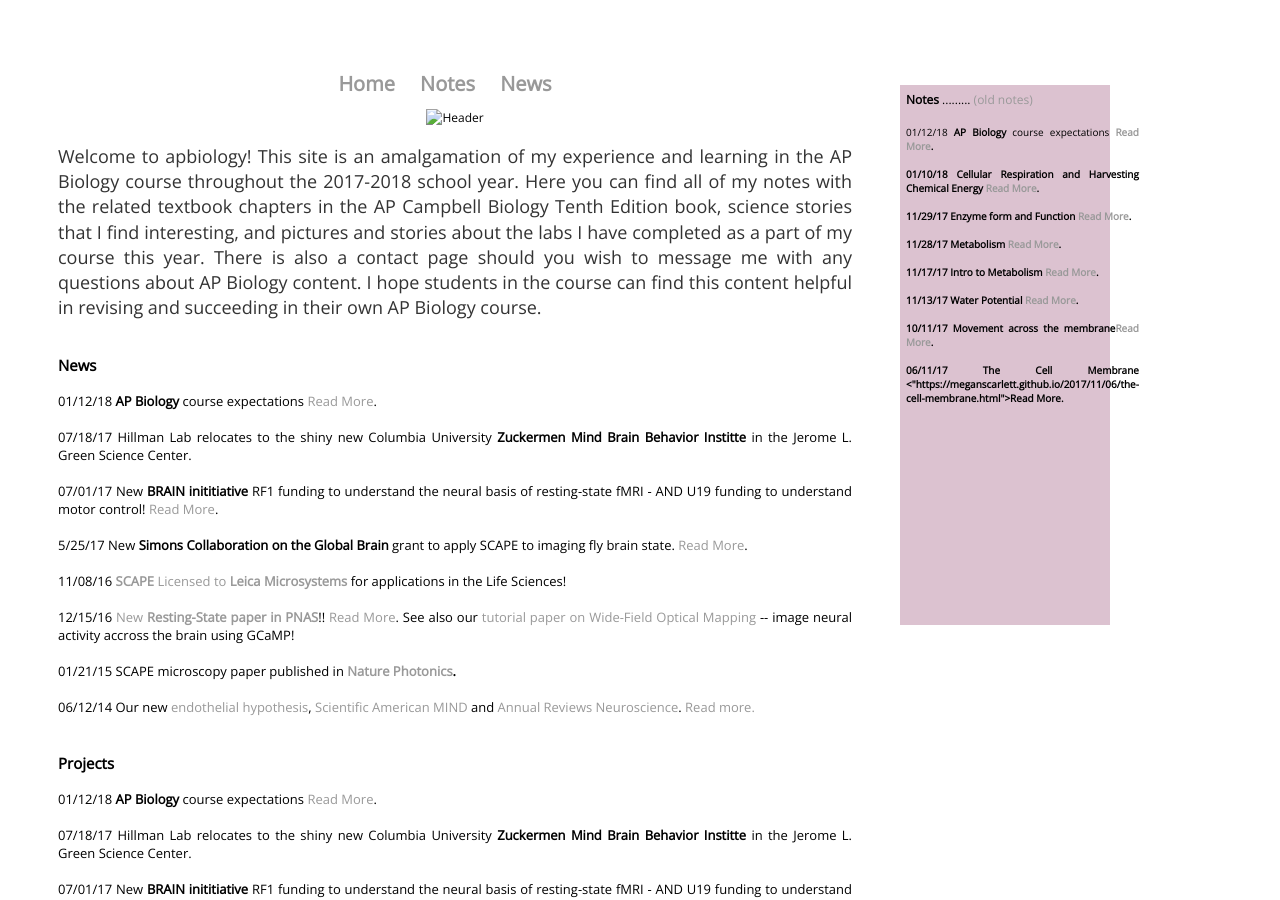
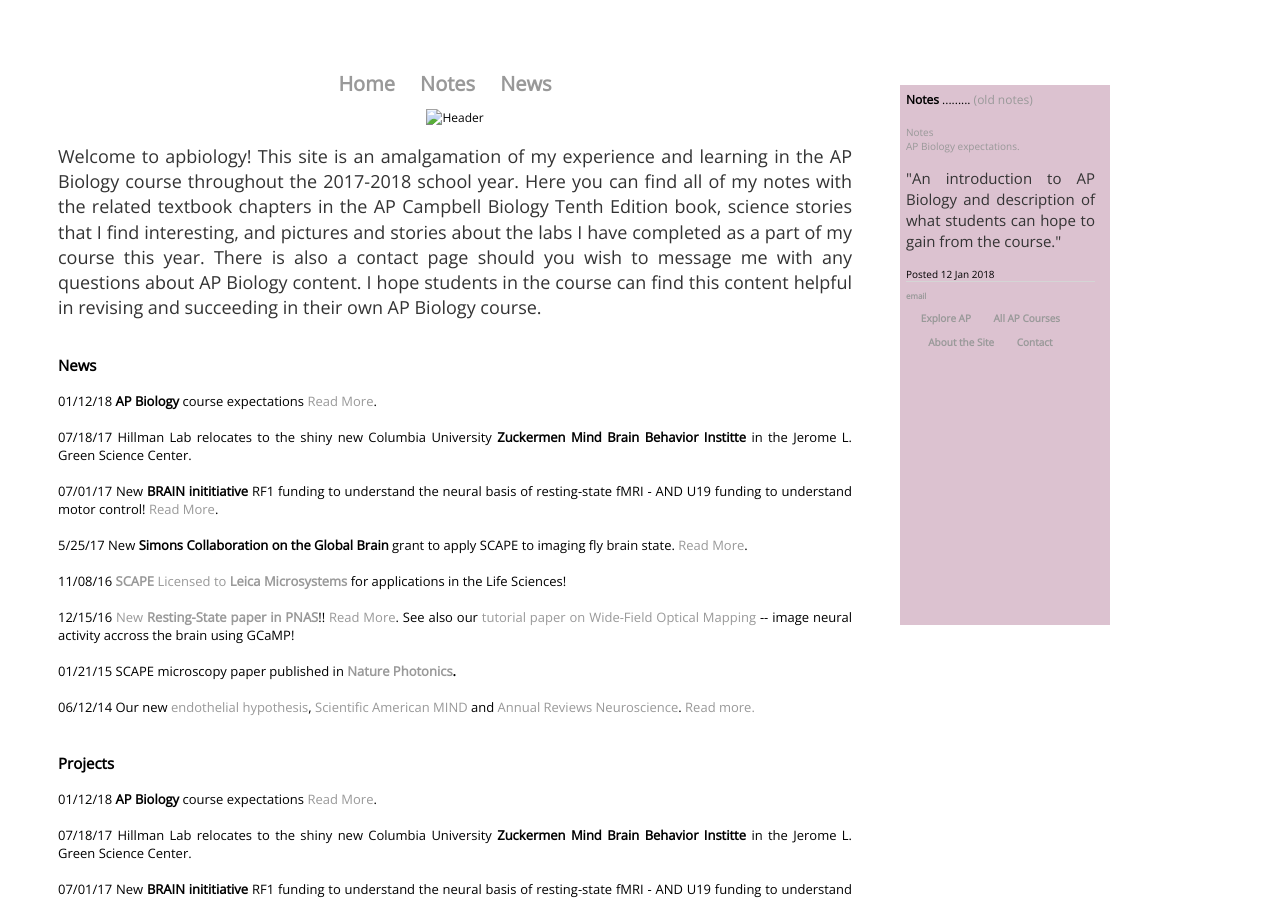
Before and after one commit to meganscarlett/meganscarlett.github.io, a Jekyll site: the page built from index.html, in a window 1280 px wide and 900 px high. Built offline with Jekyll 4.4.1, drawn with Linux system fonts in a browser that asks for light colours.

Commit message:
Update index.html

```diff
--- a/index.html
+++ b/index.html
@@ -91,36 +91,28 @@ I hope students in the course can find this content helpful in revising and succ
 	<td width="189" ><div style="font-size: 12px; color="#2D386A"><b>Notes</b></span><span class="style17"> .........  <span class="style11"><a href="/_posts.html">(old notes)</a><br>
                     <br>
                   <div style="font-size: 10px">
-
-                    01/12/18 <strong> AP Biology </strong>course expectations<strong> <a href="https://meganscarlett.github.io/2018/01/11/ap-biology-course-expectations.html">Read More</a>.</span><span class="style17"><br>
-                    <br>
-                      </span><span class="style3"> 01/10/18 Cellular Respiration and <strong>Harvesting Chemical Energy</strong> <a href="https://meganscarlett.github.io/2018/01/10/cellular-respiration-and-harvesting-chemical-energy.html">Read More</a>.</span><span class="style17"><br>
-                    <br>
-                      </span><span class="style3"> 11/29/17 Enzyme form <strong>and Function</strong> <a href="https://meganscarlett.github.io/2017/11/29/enzyme-form-and-function.html">Read More</a>. </span><span class="style17"><br>
-                    <br>
-                    </span><span class="style3"> 11/28/17 Metabolism <strong> <a href="https://meganscarlett.github.io/2017/11/28/metabolism.html">Read More</a>.</span><span class="style17"><br>
-                    <br>
-                    </span><span class="style3"> 11/17/17 Intro to Metabolism <strong> <a href="https://meganscarlett.github.io/2017/11/17/intro-to-metabolism.html">Read More</a>.</span><span class="style17"><br>
-                    <br>
-                     </span><span class="style3"> 11/13/17 Water Potential <strong> <a href="https://meganscarlett.github.io/2017/11/13/water-potential.html">Read More</a>.</span><span class="style17"><br>
-                     <br>
-                     </span><span class="style3">10/11/17 Movement across <strong>the membrane</strong><a href="https://meganscarlett.github.io/2017/11/10/movement-across-the-membrane.html">Read More</a>.</strong></span><span class="style17"><br>
-                     <br>
-                     </span><span class="style3">06/11/17 The Cell Membrane<strong> <"https://meganscarlett.github.io/2017/11/06/the-cell-membrane.html">Read More</a>.</span><span class="style17"><br>
-                     </span></p>
-          </p>
-</div>
-                      </p>
-                      </p>
-                      </p>
-                        </p>
-                      </p>
-                        </p>
-                        </p>
-                        </p>
-                  </p></td>
-            </table>
-</div>
-
+	<div class="row">
+		<div class="col-md-4">
+			<div class="head">
+		<a class="off" href="/_notes/">Notes</a>
 		</div>
-          </div>
+		<div class="bigspacer"></div>
+		<div class="feedbox">
+			<div class="note-title">
+				<i class="fa fa-bullhorn fa-fw">
+		</i>
+		<a class="off" href="https://meganscarlett.github.io/2018/01/11/ap-biology-course-expectations.html">
+					AP Biology expectations.
+		</a>
+		</div>
+		<div class="note">
+			<p>
+				"An introduction to AP Biology and description of what students can hope to gain from the course."
+			</p>
+		</div>
+		<div class="smallnote">
+					Posted
+					12 Jan 2018
+		</div>
+		<div class="spacer"></div>
+		<div class="spacer"></div>
```
